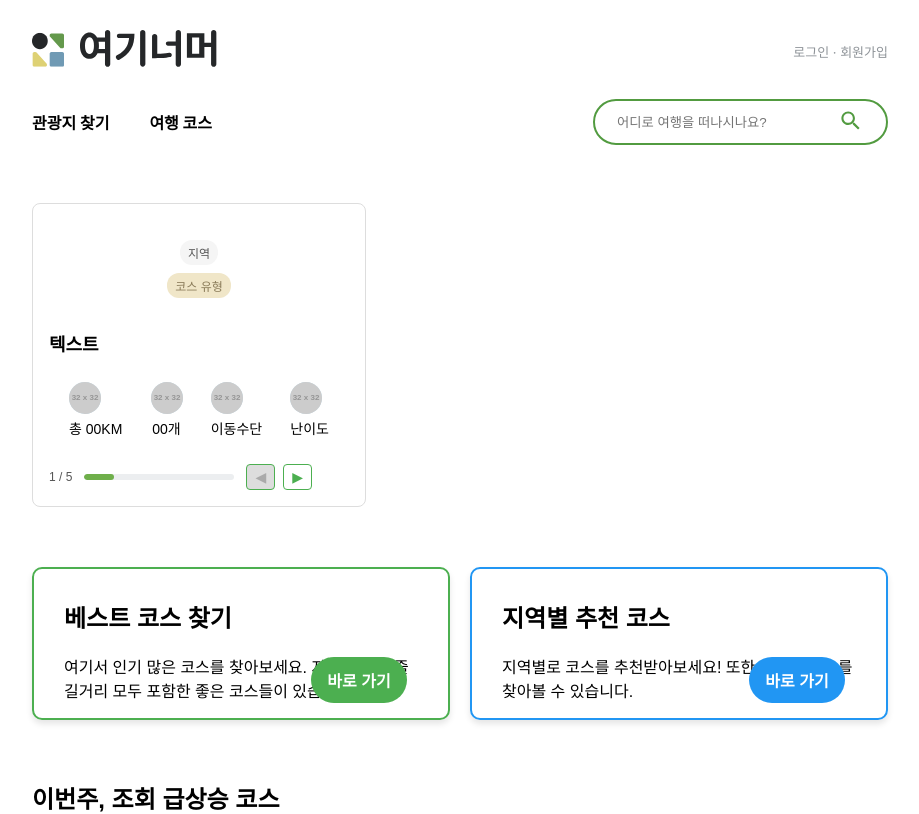
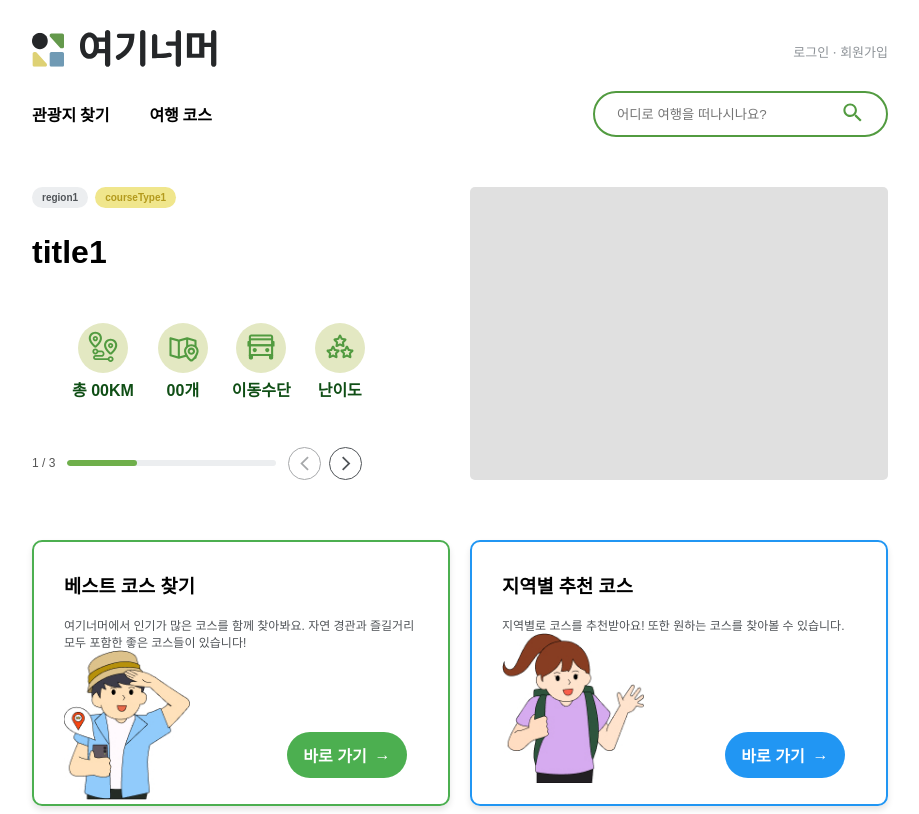
Before and after one commit to bumjuni/OverHereFrontend, a React (Create React App) app: page /travel-routes in a window 1280 px wide. Shown: the top 814 px of the page, without its empty margins (180-1099 px from the left). Built offline with nearby package versions, Linux system fonts and the light colour scheme; no server answers.

Commit message:
design: 지역별 추천 코스 페이지 피그마와 디자인 일치화

```diff
--- a/src/App.js
+++ b/src/App.js
@@ -1,7 +1,7 @@
 import React from 'react';
 import { BrowserRouter, Router, Routes, Route } from 'react-router-dom';
 import Home from './pages/Home';
-import TravelRoutes from './pages/TravelRoutesPage';
+import TravelRoutesPage from './pages/TravelRoutesPage';
 import LocalSign from './pages/LocalSign';
 import SocialSign from './pages/SocialSign';
 import BestCourse from './pages/BestCoursePage';
@@ -22,7 +22,7 @@
       <Header />
       <Routes>
         <Route path="/" element={<Home />} />
-        <Route path="/travel-routes" element={<TravelRoutes />} />
+        <Route path="/travel-routes" element={<TravelRoutesPage />} />
         <Route path="/sign" element={<SocialSign />} />
         <Route path="/best-course" element={<BestCourse />} />
         <Route path="/notice" element={<NoticePage />} />
--- a/src/components/DropDownCard.jsx
+++ b/src/components/DropDownCard.jsx
@@ -9,20 +9,22 @@
     justify-content: center;
     align-items: center;
     flex-wrap: wrap;
-    width: 45%;
-    border: 1px solid gray;
+    max-width: 44.5%;
+    border: 1px solid #D4D8DC;
     border-radius: 10px;
+    padding: 1.5em;
+    gap: 1em;
     img {
-        width: 300px;
+        width: 100%;
         aspect-ratio: 5 / 3;
-        padding: 2em;
+        border-radius: 3px;
     }
 `
 const Wrapper = styled.div`
     display: flex;
     width: 100%;
     align-items: center;
-    justify-content: space-around;
+    justify-content: space-between;
 `
 const DropDownButton = styled.button`
     border: none;
@@ -43,7 +45,7 @@
                             <Badge text="지역 00시" color="gray" />
                             <Badge text="총 00KM" color="gray" />
                         </div>
-                        <h2> 텍스트 </h2>
+                        <h3 style={{margin: 0}}> 텍스트 </h3>
                     </div>
                     <DropDownButton onClick={() => (setClicked(!clicked))}> <ArrowDown /> </DropDownButton>
                 </Wrapper>
--- a/src/pages/RecCoursePage.jsx
+++ b/src/pages/RecCoursePage.jsx
@@ -8,20 +8,22 @@
 import dummy5 from '../assets/image/dummy/dummy_img5.jpg';
 import dummy6 from '../assets/image/dummy/dummy_img6.jpg';
 import dummy7 from '../assets/image/dummy/dummy_img7.jpg';
+import SearchGroup from '../components/SearchPage/SearchGroup';
 
 const dummy = [dummy1, dummy2, dummy3, dummy4, dummy5, dummy6, dummy7];
 
 const CardList = styled.div`
     display: flex;
     flex-wrap: wrap;
-    gap: 2em;
-`
+    gap: 2em 1em;
+    margin: 2em 0;
+    `
 
 function RecCoursePage(){
     return (
         <>
-            <h1> 원하는 코스 찾기 </h1>
-            {/* searchOptions -> 추후 SearchPage에서 pr 후 구현 */}
+            <h2> 원하는 코스 찾기 </h2>
+            <SearchGroup />
             <CardList>
                 {dummy.map((item) => <DropDownCard src={item} alt={"asdf"} />)}
             </CardList>
--- a/src/pages/TravelRoutesPage.js
+++ /dev/null
@@ -1,72 +0,0 @@
-import React, { useState } from 'react';
-import CourseInfoCard from '../components/CourseInfoCard'; // CourseInfoCard 컴포넌트 가져오기
-import './TravelRoutesPage.css'; // CSS 파일 임포트
-
-const TravelRoutesPage = () => {
-  const [currentPage, setCurrentPage] = useState(1);
-  const totalPages = 5;
-
-  const stats = [
-    { icon: 'https://via.placeholder.com/32', text: '총 00KM' },
-    { icon: 'https://via.placeholder.com/32', text: '00개' },
-    { icon: 'https://via.placeholder.com/32', text: '이동수단' },
-    { icon: 'https://via.placeholder.com/32', text: '난이도' },
-  ];
-
-  const handleNext = () => {
-    if (currentPage < totalPages) {
-      setCurrentPage(currentPage + 1);
-    }
-  };
-
-  const handlePrev = () => {
-    if (currentPage > 1) {
-      setCurrentPage(currentPage - 1);
-    }
-  };
-
-  return (
-    <div className="travel-routes">
-      <div className="routes-container">
-        <div className="text-section">
-          <CourseInfoCard
-            location="지역"
-            type="코스 유형"
-            title="텍스트"
-            stats={stats}
-            currentPage={currentPage}
-            totalPages={totalPages}
-            onNext={handleNext}
-            onPrev={handlePrev}
-          />
-        </div>
-        <div className="image-section">
-          <div className="placeholder-image"></div>
-        </div>
-      </div>
-
-      {/* 추천 코스 섹션 */}
-      <div className="recommend-section">
-        <div className="recommend-card green-card">
-          <h2>베스트 코스 찾기</h2>
-          <p>
-            여기서 인기 많은 코스를 찾아보세요. 자연 경관과 즐길거리 모두 포함한 좋은 코스들이
-            있습니다!
-          </p>
-          <button className="recommend-button green">바로 가기</button>
-        </div>
-        <div className="recommend-card blue-card">
-          <h2>지역별 추천 코스</h2>
-          <p>
-            지역별로 코스를 추천받아보세요! 또한 원하는 코스를 찾아볼 수 있습니다.
-          </p>
-          <button className="recommend-button blue">바로 가기</button>
-        </div>
-      </div>
-
-      <h2>이번주, 조회 급상승 코스</h2>
-    </div>
-  );
-};
-
-export default TravelRoutesPage;
--- a/src/pages/TravelRoutesPage.jsx
+++ b/src/pages/TravelRoutesPage.jsx
@@ -116,7 +116,7 @@
             지역별로 코스를 추천받아요! 또한 원하는 코스를 찾아볼 수 있습니다.
           </p>
           <img src={imgGirl} alt="icon_girl" height="150" className="recommend-image" />
-          <Link to='/region-course'>
+          <Link to='/recommend-course'>
             <button className="recommend-button blue">
               바로 가기 <span className="arrow">→</span>
             </button>
```
